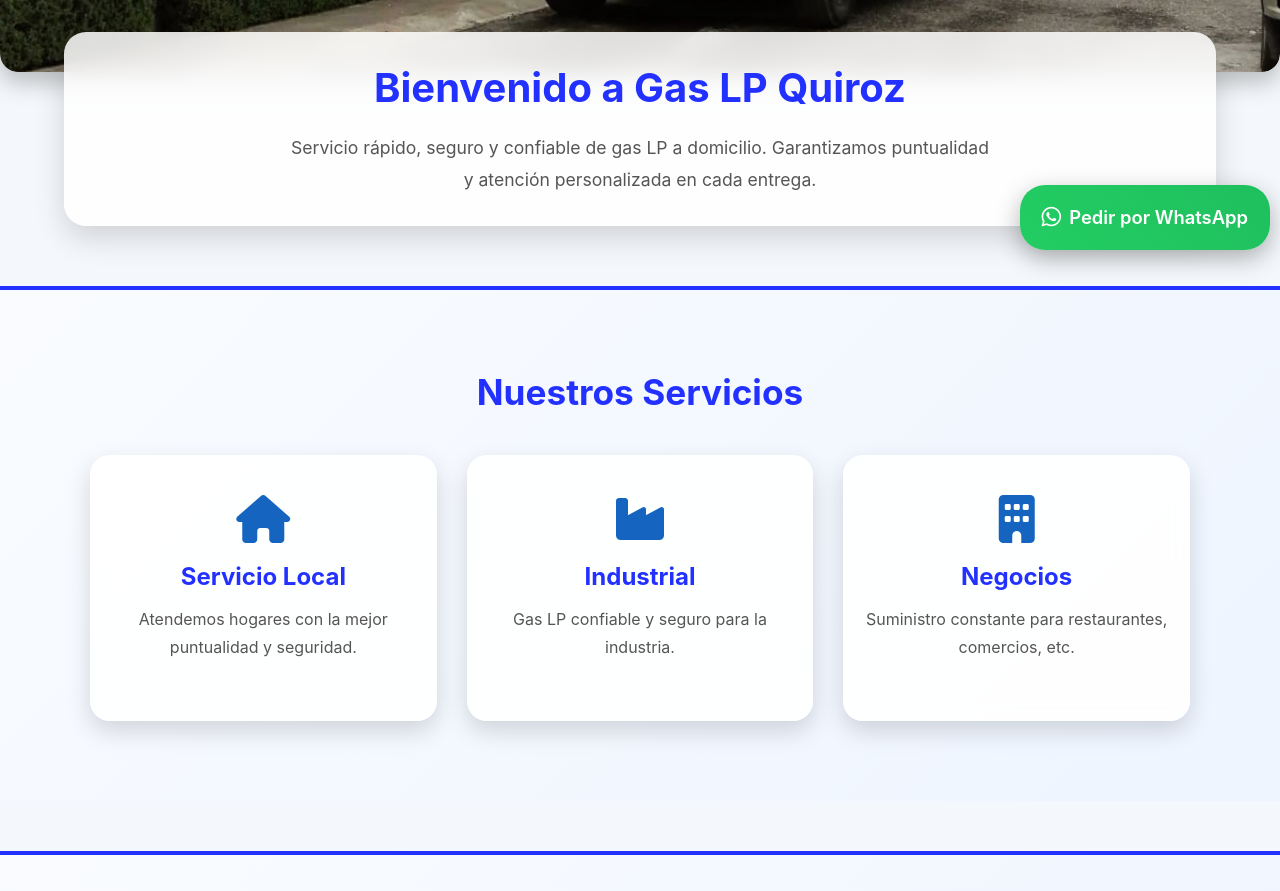
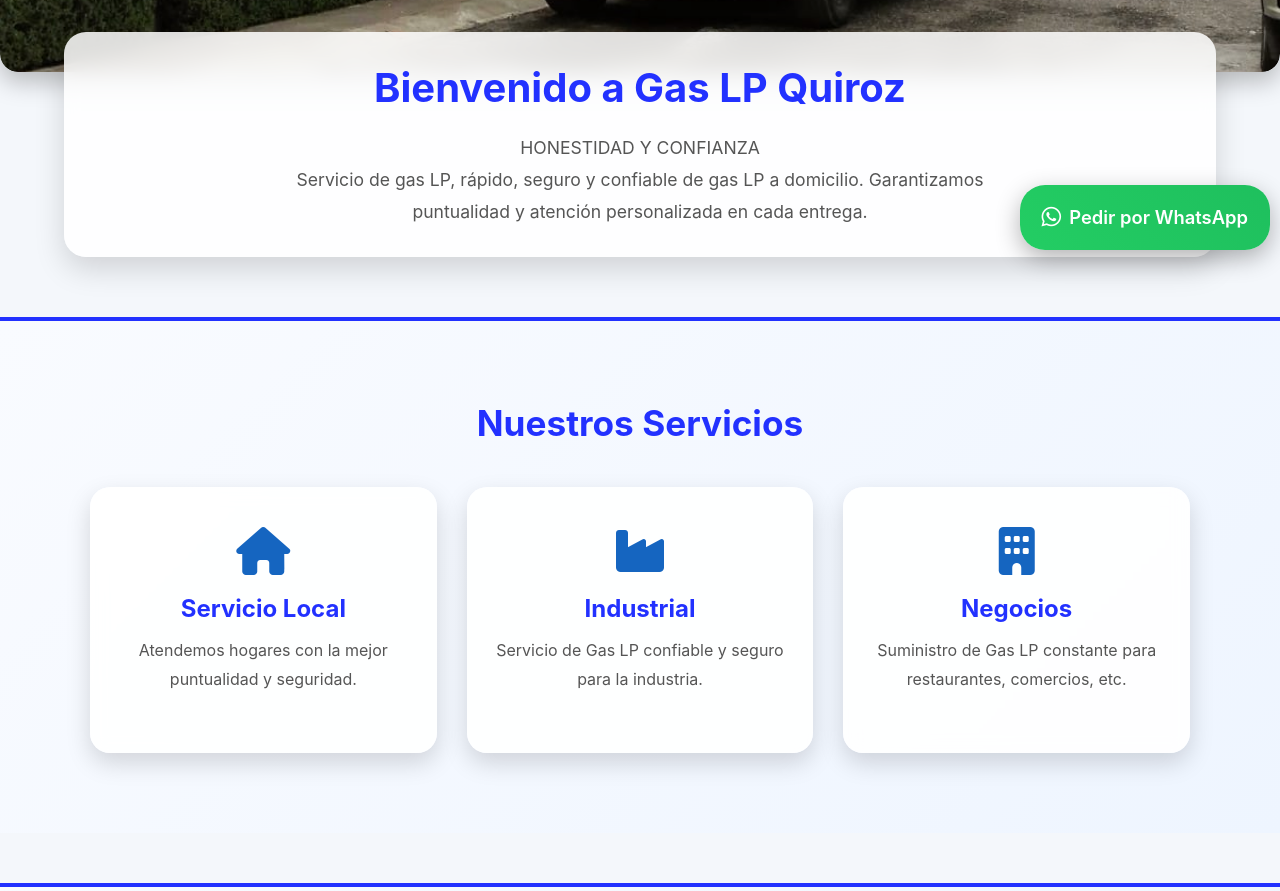
Before and after one commit to Quiroz34/GasLPQuiroz, a website: page views/index.html in a window 1280 px wide. Shown: the part 520-1411 px from the top of the page. Drawn offline with Linux system fonts and the light colour scheme.

Commit message:
actualizacion del index

```diff
--- a/views/index.html
+++ b/views/index.html
@@ -7,7 +7,7 @@
     <link rel="stylesheet" href="/public/css/styles.css">
     <link rel="stylesheet" href="https://cdnjs.cloudflare.com/ajax/libs/font-awesome/6.4.0/css/all.min.css">
     <meta name="google-site-verification" content="1a2afdpXGijK2NTchBuiGtPJgoKRi_0qhw7yccIUqFI" />
-    <meta name="description" content="Servicio rápido, seguro y confiable de gas LP a domicilio.
+    <meta name="description" content="servicio de gas LP, rápido, seguro y confiable de gas LP a domicilio.
     Garantizamos puntualidad">
 </head>
 <body>
@@ -61,7 +61,8 @@
     <main class="main-content">
         <section class="welcome">
             <h2>Bienvenido a Gas LP Quiroz</h2>
-            <p>Servicio rápido, seguro y confiable de gas LP a domicilio.
+            <p>HONESTIDAD Y CONFIANZA</p>
+            <p>Servicio de gas LP, rápido, seguro y confiable de gas LP a domicilio.
             Garantizamos puntualidad y atención personalizada en cada entrega.</p>
         </section>
 
@@ -77,12 +78,12 @@
                 <div class="service-card">
                     <i class="fa-solid fa-industry fa-3x"></i>
                     <h3>Industrial</h3>
-                    <p>Gas LP confiable y seguro para la industria.</p>
+                    <p>Servicio de Gas LP confiable y seguro para la industria.</p>
                 </div>
                 <div class="service-card">
                     <i class="fa-solid fa-building fa-3x"></i>
                     <h3>Negocios</h3>
-                    <p>Suministro constante para restaurantes, comercios, etc.</p>
+                    <p>Suministro de Gas LP constante para restaurantes, comercios, etc.</p>
                 </div>
             </div>
         </section>
```
